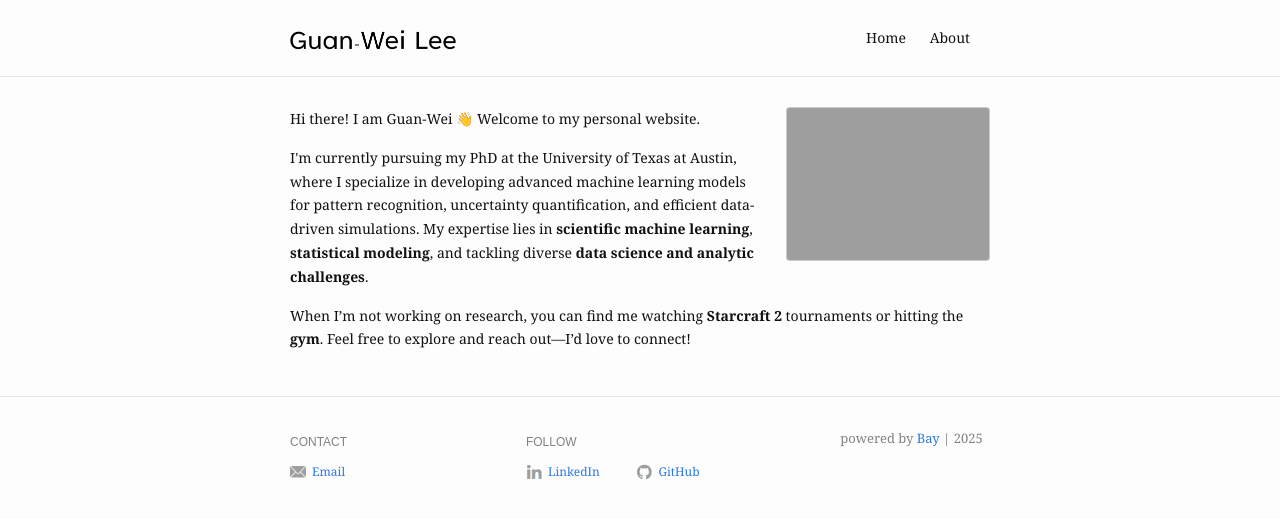
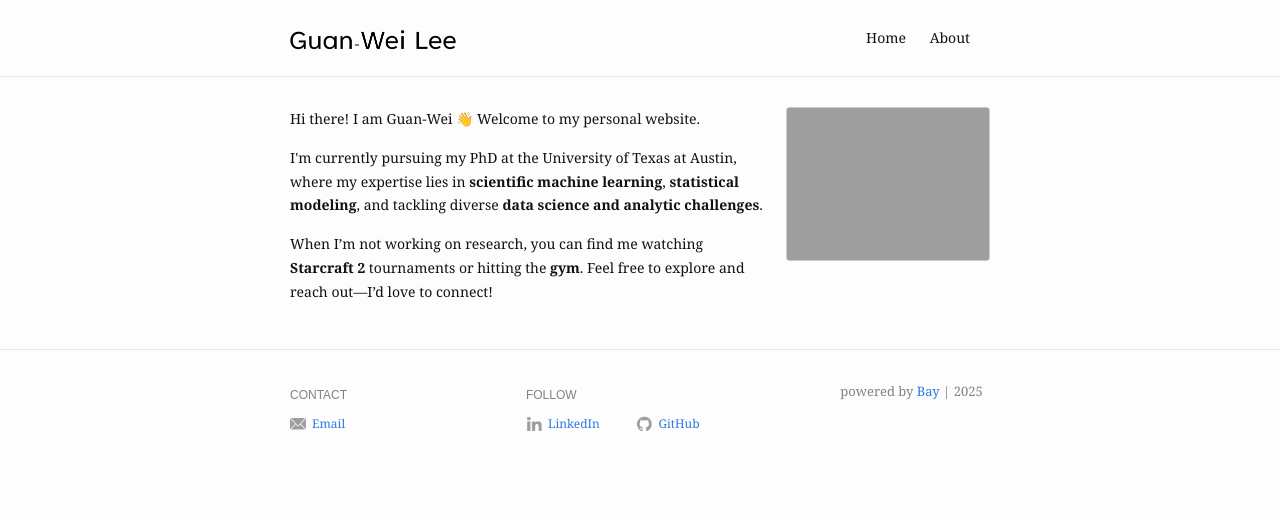
Before and after one commit to gwlee88004/gwlee88004.github.io, a Jekyll site: the page built from index.md, in a window 1280 px wide. Shown: the top 519 px of the page. Built offline with Jekyll 4.4.1, drawn with Linux system fonts in a browser that asks for light colours.

Commit message:
Update home page intro

```diff
--- a/index.md
+++ b/index.md
@@ -7,7 +7,7 @@ profile_picture:
 <p>Hi there! I am Guan-Wei 👋 Welcome to my personal website.</p>
 
 <p>
-I'm currently pursuing my PhD at the University of Texas at Austin, where I specialize in developing advanced machine learning models for pattern recognition, uncertainty quantification, and efficient data-driven simulations. My expertise lies in <strong>scientific machine learning</strong>, <strong>statistical modeling</strong>, and tackling diverse <strong>data science and analytic challenges</strong>.
+I'm currently pursuing my PhD at the University of Texas at Austin, where my expertise lies in <strong>scientific machine learning</strong>, <strong>statistical modeling</strong>, and tackling diverse <strong>data science and analytic challenges</strong>.
 </p>
 
 <p>
```
